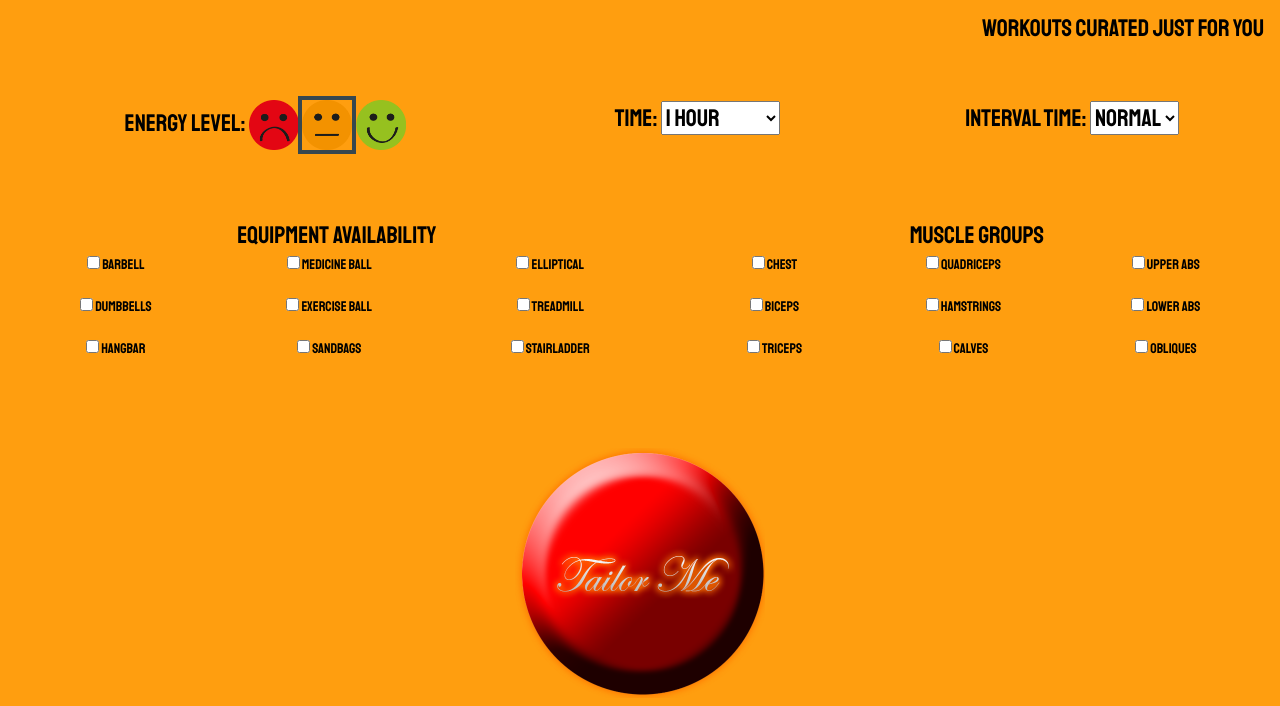
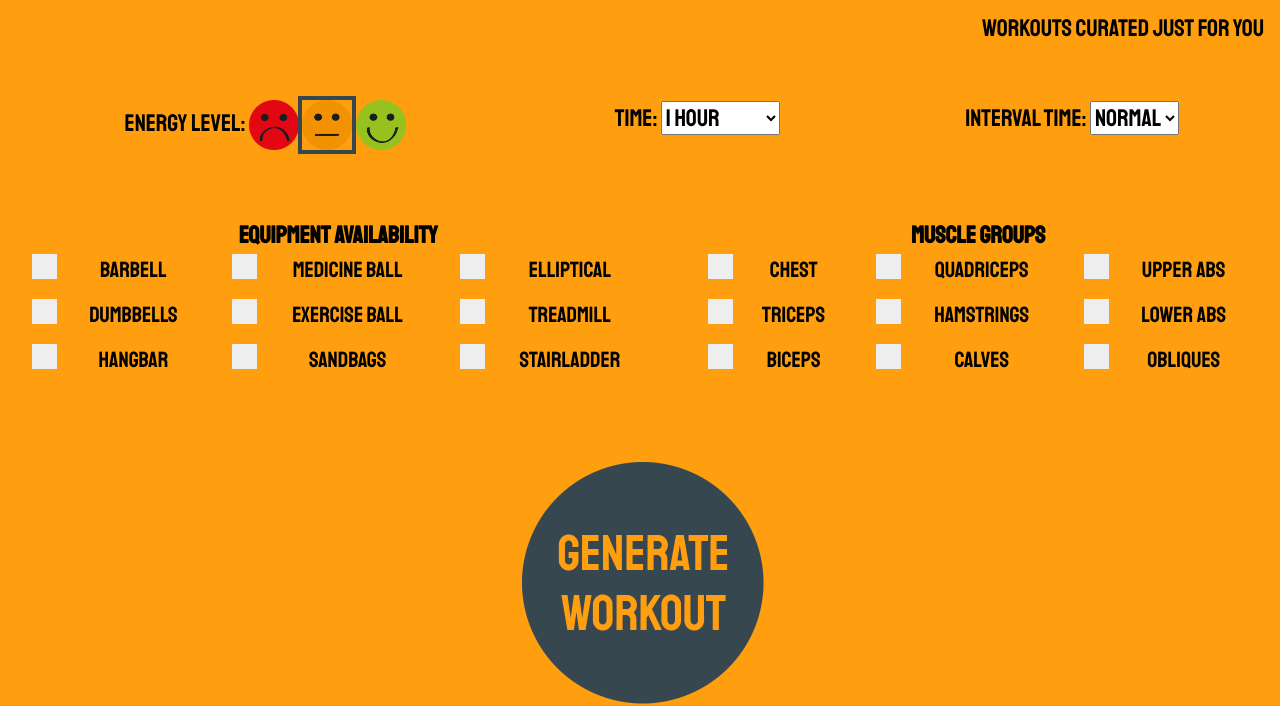
Before and after one commit to NaomiHYNg/DCPNN-c4920project, a Flask app: page / in a window 1280 px wide. Shown: the part 101-807 px from the top of the page. Run offline with Flask 2, Linux system fonts and the light colour scheme.

Commit message:
More Professional Homepage

```diff
--- /dev/null
+++ b/static/css/check.css
@@ -0,0 +1,68 @@
+  /* Customize the label (the container) */
+.container {
+  display: block;
+  position: relative;
+  padding-left: 35px;
+  margin-bottom: 12px;
+  cursor: pointer;
+  font-size: 22px;
+  -webkit-user-select: none;
+  -moz-user-select: none;
+  -ms-user-select: none;
+  user-select: none;
+}
+
+/* Hide the browser's default checkbox */
+.container input {
+  position: absolute;
+  opacity: 0;
+  cursor: pointer;
+  height: 0;
+  width: 0;
+}
+
+/* Create a custom checkbox */
+.checkmark {
+  position: absolute;
+  top: 0;
+  left: 0;
+  height: 25px;
+  width: 25px;
+  background-color: #eee;
+}
+
+/* On mouse-over, add a grey background color */
+.container:hover input ~ .checkmark {
+  background-color: #ccc;
+}
+
+/* When the checkbox is checked, add orange background */
+.container input:checked ~ .checkmark {
+  background-color: #37474f;
+}
+
+/* Create the checkmark/indicator (hidden when not checked) */
+.checkmark:after {
+  content: "";
+  position: absolute;
+  display: none;
+}
+
+/* Show the checkmark when checked */
+.container input:checked ~ .checkmark:after {
+  display: block;
+}
+
+/* Style the checkmark/indicator */
+.container .checkmark:after {
+  left: 9px;
+  top: 5px;
+  width: 5px;
+  height: 10px;
+  border: solid black;
+  border-color:#ff9e0f;
+  border-width: 0 3px 3px 0;
+  -webkit-transform: rotate(45deg);
+  -ms-transform: rotate(45deg);
+  transform: rotate(45deg);
+}
--- a/templates/home.html
+++ b/templates/home.html
@@ -81,7 +81,7 @@
 
             <div class="w3-container w3-cell w3-center">
 
-                <div class="w3-staatliches" style="font-size:24px">
+                <div class="w3-staatliches" style="font-size:24px;font-weight:bold">
                     EQUIPMENT AVAILABILITY
                 </div>
 
@@ -91,25 +91,58 @@
 
                         <div class="w3-container w3-cell w3-center">
                             <form>
-                                <input type="checkbox" name="equip" value="Barbell"> Barbell<br><br>
-                                <input type="checkbox" name="equip" value="Dumbbells"> Dumbbells<br><br>
-                                <input type="checkbox" name="equip" value="Kettlebells"> Hangbar<br><br>
+                                <label class="container">Barbell
+                                <input type="checkbox" name="equip" value="Barbell">
+                                <span class="checkmark"></span>
+                                </label>
+
+                                <label class="container">Dumbbells
+                                <input type="checkbox" name="equip" value="Dumbbells">
+                                <span class="checkmark"></span>
+                                </label>
+
+                                <label class="container">Hangbar
+                                <input type="checkbox" name="equip" value="Hangbar">
+                                <span class="checkmark"></span>
+                                </label>
                             </form>
                         </div>
 
                         <div class="w3-container w3-cell w3-center">
                             <form>
-                                <input type="checkbox" name="equip" value="Medicine Ball"> Medicine Ball<br><br>
-                                <input type="checkbox" name="equip" value="Exercise Ball"> Exercise Ball<br><br>
-                                <input type="checkbox" name="equip" value="Sandbags"> Sandbags<br><br>
+                                <label class="container">Medicine Ball
+                                <input type="checkbox" name="equip" value="Medicine Ball">
+                                <span class="checkmark"></span>
+                                </label>
+
+                                <label class="container">Exercise Ball
+                                <input type="checkbox" name="equip" value="Exercise Ball">
+                                <span class="checkmark"></span>
+                                </label>
+
+                                <label class="container">Sandbags
+                                <input type="checkbox" name="equip" value="Sandbags">
+                                <span class="checkmark"></span>
+                                </label>
                             </form>
                         </div>
 
                         <div class="w3-container w3-cell w3-center">
                             <form>
-                                <input type="checkbox" name="equip" value="Elliptical"> Elliptical<br><br>
-                                <input type="checkbox" name="equip" value="Treadmill"> Treadmill<br><br>
-                                <input type="checkbox" name="equip" value="Stairladder"> Stairladder<br><br>
+                                <label class="container">Elliptical
+                                <input type="checkbox" name="equip" value="Elliptical">
+                                <span class="checkmark"></span>
+                                </label>
+
+                                <label class="container">Treadmill
+                                <input type="checkbox" name="equip" value="Treadmill">
+                                <span class="checkmark"></span>
+                                </label>
+
+                                <label class="container">Stairladder
+                                <input type="checkbox" name="equip" value="Stairladder">
+                                <span class="checkmark"></span>
+                                </label>
                             </form>
                         </div>
 
@@ -120,7 +153,7 @@
 
             <div class="w3-container w3-cell w3-center">
 
-                <div class="w3-staatliches" style="font-size:24px">
+                <div class="w3-staatliches" style="font-size:24px;font-weight:bold">
                     MUSCLE GROUPS
                 </div>
 
@@ -130,25 +163,58 @@
 
                         <div class="w3-container w3-cell w3-center">
                             <form>
-                                <input type="checkbox" name="muscle" value="Chest"> Chest<br><br>
-                                <input type="checkbox" name="muscle" value="Biceps"> Biceps<br><br>
-                                <input type="checkbox" name="muscle" value="Triceps"> Triceps<br><br>
+                                <label class="container">Chest
+                                <input type="checkbox" name="muscle" value="Chest">
+                                <span class="checkmark"></span>
+                                </label>
+
+                                <label class="container">Triceps
+                                <input type="checkbox" name="muscle" value="Triceps">
+                                <span class="checkmark"></span>
+                                </label>
+
+                                <label class="container">Biceps
+                                <input type="checkbox" name="muscle" value="Biceps">
+                                <span class="checkmark"></span>
+                                </label>
                             </form>
                         </div>
 
                         <div class="w3-container w3-cell w3-center">
                             <form>
-                                <input type="checkbox" name="muscle" value="Quadriceps"> Quadriceps<br><br>
-                                <input type="checkbox" name="muscle" value="Hamstrings"> Hamstrings<br><br>
-                                <input type="checkbox" name="muscle" value="Calves"> Calves<br><br>
+                                <label class="container">Quadriceps
+                                <input type="checkbox" name="muscle" value="Quadriceps">
+                                <span class="checkmark"></span>
+                                </label>
+
+                                <label class="container">Hamstrings
+                                <input type="checkbox" name="muscle" value="Hamstrings">
+                                <span class="checkmark"></span>
+                                </label>
+
+                                <label class="container">Calves
+                                <input type="checkbox" name="muscle" value="Calves">
+                                <span class="checkmark"></span>
+                                </label>
                             </form>
                         </div>
 
                         <div class="w3-container w3-cell w3-center">
                             <form>
-                                <input type="checkbox" name="muscle" value="Upper Abs"> Upper Abs<br><br>
-                                <input type="checkbox" name="muscle" value="Lower Abs"> Lower Abs<br><br>
-                                <input type="checkbox" name="muscle" value="Obliques"> Obliques<br><br>
+                                <label class="container">Upper Abs
+                                <input type="checkbox" name="muscle" value="Upper Abs">
+                                <span class="checkmark"></span>
+                                </label>
+
+                                <label class="container">Lower Abs
+                                <input type="checkbox" name="muscle" value="Lower Abs">
+                                <span class="checkmark"></span>
+                                </label>
+
+                                <label class="container">Obliques
+                                <input type="checkbox" name="muscle" value="Obliques">
+                                <span class="checkmark"></span>
+                                </label>
                             </form>
                         </div>
 
@@ -165,8 +231,10 @@
         <br>
 
         <div class="Generate Button">
-            <div class="w3-container w3-center">
-                <a href="#"><img src="/static/images/generate.png" alt="Logo" width="250" height="250"></a>
+            <div class="generate w3-container w3-center">
+                <a href="#">
+                    <img src="/static/images/generate.png" alt="Logo" width="250" height="250">
+                </a>
             </div>
         </div>
 
```
Also changed, not shown: static/images/generate.png, static/images/generateHover.png (added).
